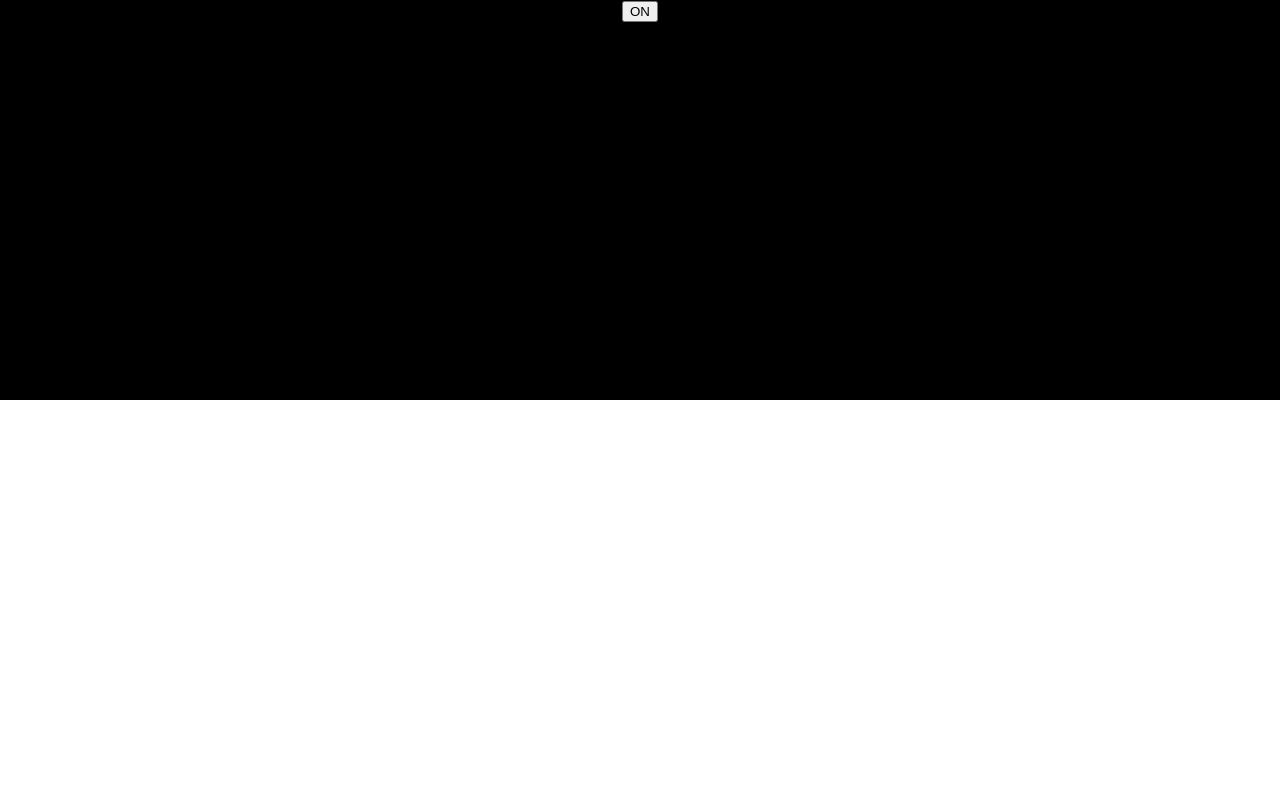
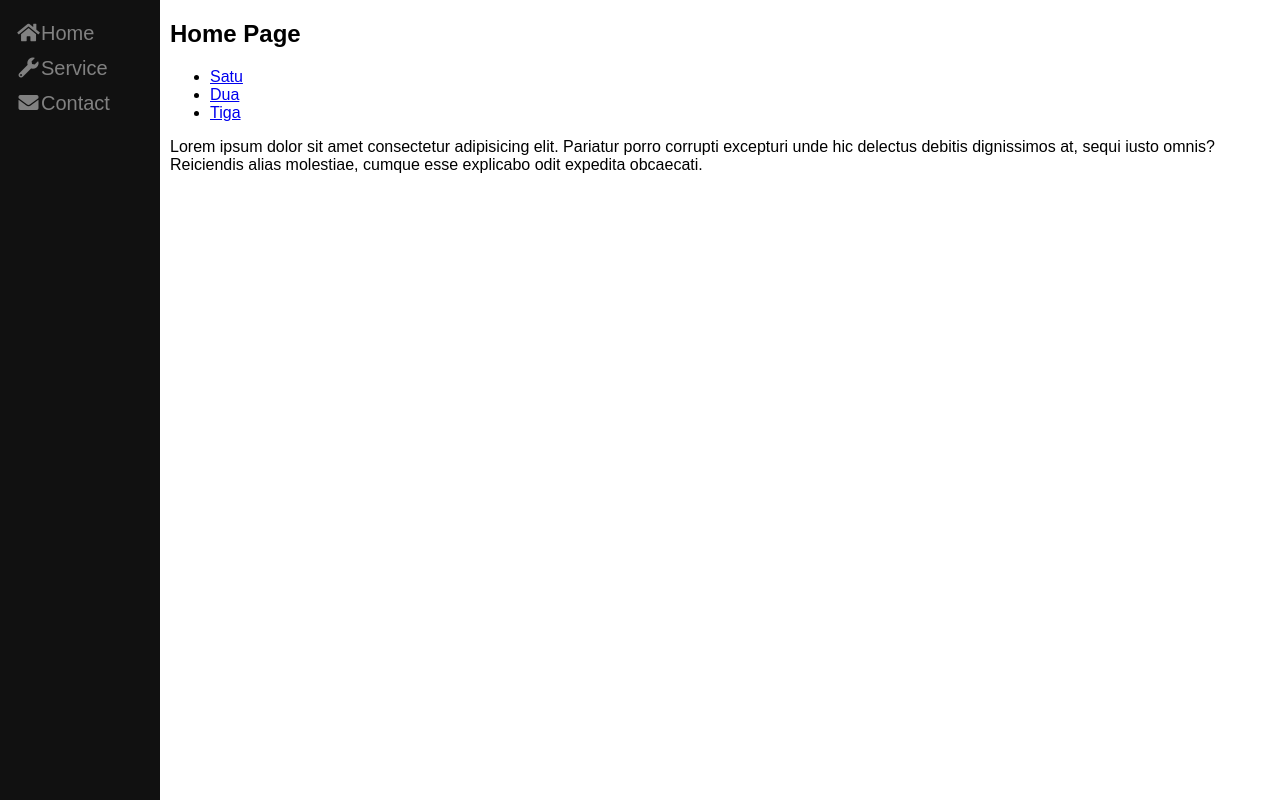
Before and after one commit to albertofcyber98/tutorial-reactv1, a React (Create React App) app: page / in a window 1280 px wide. Built offline with nearby package versions, Linux system fonts and the light colour scheme.

Commit message:
7. Routing

```diff
--- a/package.json
+++ b/package.json
@@ -11,6 +11,7 @@
     "react": "^17.0.2",
     "react-bootstrap": "^2.0.0",
     "react-dom": "^17.0.2",
+    "react-router-dom": "^5.3.0",
     "react-scripts": "4.0.3",
     "styled-components": "^5.3.3",
     "validatorjs": "^3.22.1",
--- a/public/index.html
+++ b/public/index.html
@@ -25,6 +25,7 @@
       Learn how to configure a non-root public URL by running `npm run build`.
     -->
     <title>Tutorial</title>
+    <link rel="stylesheet" href="https://use.fontawesome.com/releases/v5.15.4/css/all.css" integrity="sha384-DyZ88mC6Up2uqS4h/KRgHuoeGwBcD4Ng9SiP4dIRy0EXTlnuz47vAwmeGwVChigm" crossorigin="anonymous">
   </head>
   <body>
     <noscript>You need to enable JavaScript to run this app.</noscript>
--- a/src/App.js
+++ b/src/App.js
@@ -1,9 +1,10 @@
 import React from "react";
-import Hooks from "./Materi/Hooks/index";
+import Routing from "./Materi/Routing";
+
 function App(){
   return(
     <div className="App">
-      <Hooks/>
+      <Routing/>
     </div>
   )
 }
--- /dev/null
+++ b/src/Materi/Routing/Contact/index.jsx
@@ -0,0 +1,11 @@
+const Contact = () =>{
+    return(
+        <div className="main">
+            <h2>Contact Page</h2>
+            <p>
+                yohanesalbert2@gmail.com
+            </p>
+        </div>
+    )
+}
+export default Contact;
--- /dev/null
+++ b/src/Materi/Routing/Home/index.jsx
@@ -0,0 +1,19 @@
+import { Link } from "react-router-dom";
+const Home = () =>{
+    return(
+        <div className="main">
+            <h2>Home Page</h2>
+            <ul>
+                <li> <Link to="/post/1">Satu</Link></li>
+                <li> <Link to="/post/2">Dua</Link></li>
+                <li> <Link to="/post/3">Tiga</Link></li>
+            </ul>
+            <p>
+                Lorem ipsum dolor sit amet consectetur adipisicing elit.
+                Pariatur porro corrupti excepturi unde hic delectus debitis dignissimos at,
+                sequi iusto omnis? Reiciendis alias molestiae, cumque esse explicabo odit expedita obcaecati.
+            </p>
+        </div>
+    )
+}
+export default Home;
--- /dev/null
+++ b/src/Materi/Routing/Navigation/index.css
@@ -0,0 +1,32 @@
+body{
+    font-family: Arial, Helvetica, sans-serif;
+}
+.sidebar{
+    height: 100%;
+    width: 160px;
+    position: fixed;
+    z-index: 1;
+    top: 0;
+    left: 0;
+    background-color: #111;
+    overflow-x: hidden;
+    padding-top: 16px;
+}
+.sidebar a{
+    padding: 6px 8px 6px 16px;
+    text-decoration: none;
+    font-size: 20px;
+    color: #818181;
+    display: block;
+}
+.sidebar a:hover{
+    color: #f1f1f1;
+}
+.main{
+    margin-left: 160px;
+    padding: 0px 10px;
+}
+@media screen and (max-height:450px){
+    .sidebar{padding-top: 15px;}
+    .sidebar a{font-size: 18px;}
+}
--- /dev/null
+++ b/src/Materi/Routing/Navigation/index.jsx
@@ -0,0 +1,14 @@
+import { Link } from 'react-router-dom';
+import './index.css';
+
+const Navigation = () => {
+    return(
+        <div className="sidebar">
+            <Link to="/"><i className="fa fa-fw fa-home"></i>Home</Link>
+            <Link to="/service"><i className="fa fa-fw fa-wrench"></i>Service</Link>
+            <Link to="/contact"><i className="fa fa-fw fa-envelope"></i>Contact</Link>
+        </div>
+    )
+}
+
+export default Navigation;
--- /dev/null
+++ b/src/Materi/Routing/Post/index.jsx
@@ -0,0 +1,12 @@
+import { useParams } from "react-router-dom";
+const Post = () => {
+    const {id} = useParams()
+    return(
+        <div className="main">
+            <h4>Post ke-{id}</h4>
+            <p>Deskripsi</p>
+        </div>
+    )
+}
+
+export default Post;
--- /dev/null
+++ b/src/Materi/Routing/Service/index.jsx
@@ -0,0 +1,24 @@
+import React from "react";
+import { Route , Link, Switch, useRouteMatch} from "react-router-dom";
+const Service = () => {
+    const match = useRouteMatch();
+    return (
+        <div className="main">
+            <h2>Service Page</h2>
+            <ul>
+                <li> <Link to={`${match.url}/computer`}>Computer</Link></li>
+                <li> <Link to={`${match.url}/mobile`}>Mobile</Link></li>
+            </ul>
+            <hr />
+                <Switch>
+                    <Route path={`${match.url}/computer`}>
+                        PC, Monitor
+                    </Route>
+                    <Route path={`${match.url}/mobile`}>
+                        Asus, Iphone, Samsung
+                    </Route>
+                </Switch>
+        </div>
+    )
+}
+export default Service;
--- /dev/null
+++ b/src/Materi/Routing/index.jsx
@@ -0,0 +1,27 @@
+import Navigation from "./Navigation/index";
+import { BrowserRouter as Router, Switch, Route } from "react-router-dom";
+import Home from './Home/index';
+import Service from "./Service/index";
+import Contact from "./Contact";
+import Post from "./Post";
+
+const Routing = () => {
+    return(
+        <div>
+            <Router>
+            <Navigation />
+                <Switch>
+                    <Route exact path="/" children={()=><Home/>}/>
+                    <Route path="/service">
+                        <Service/>
+                    </Route>
+                    <Route path="/contact">
+                        <Contact/>
+                    </Route>
+                    <Route path="/post/:id"  children={()=> <Post/>}/>
+                </Switch>
+            </Router>
+        </div>
+    )
+}
+export default Routing;
```
Also changed, not shown: 1 other file (tests, documents, lock files or other folders).
